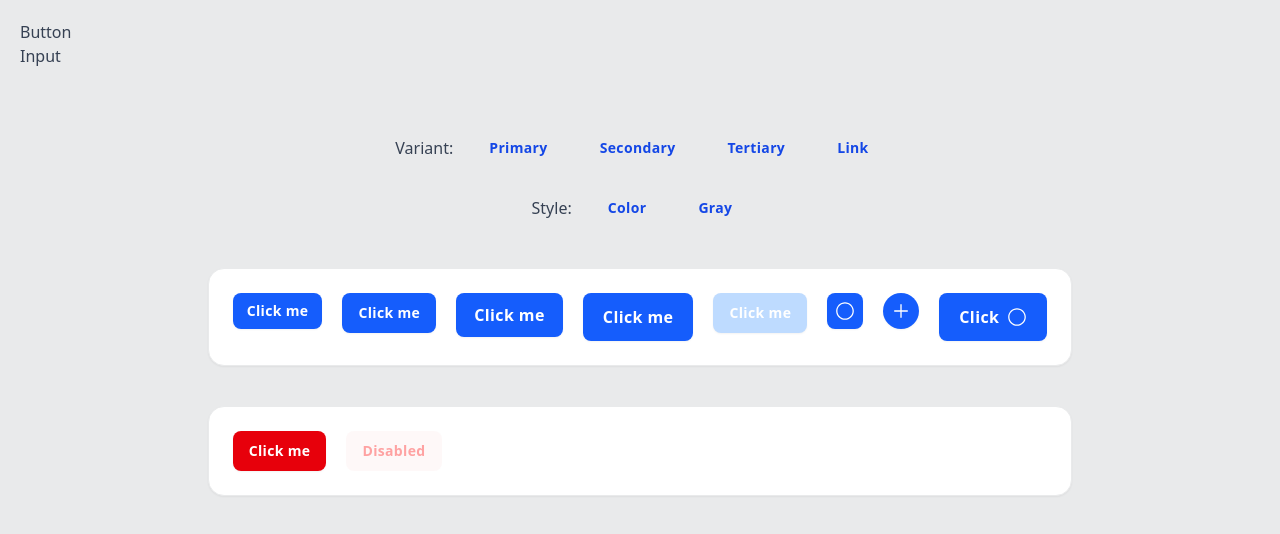
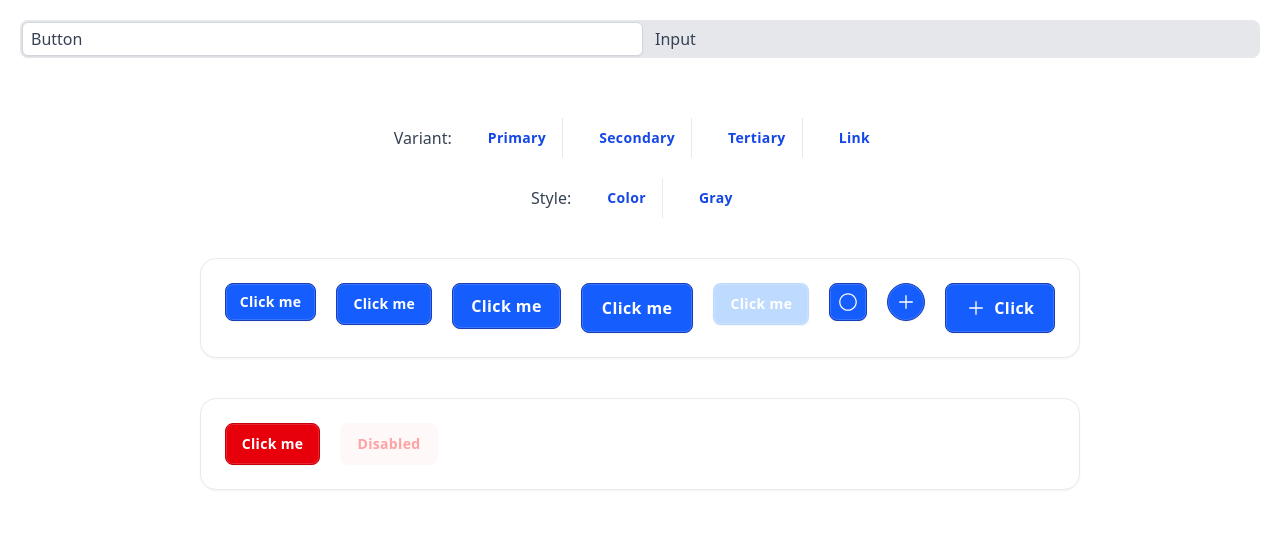
Before and after one commit to sonph63195/commerce, a Next.js app: page /en/dev/button in a window 1280 px wide. Shown: the top 534 px of the page. Built offline with nearby package versions, Linux system fonts and the light colour scheme.

Commit message:
feat: Enhance DevButtonPage layout and styles; update button variants and remove unused ButtonLink stories

```diff
--- a/src/app/[lng]/dev/button/page.tsx
+++ b/src/app/[lng]/dev/button/page.tsx
@@ -20,7 +20,7 @@ export default function DevButtonPage({ searchParams }: IDevButtonPageProps) {
 				<div className="flex flex-col gap-5">
 					<div className="flex gap-5 justify-center items-center">
 						<h3>Variant:</h3>
-						<ul className="flex gap-5">
+						<ul className="flex gap-5 divide-x-1 divide-divider">
 							<li>
 								<ButtonLink
 									variant="link"
@@ -81,7 +81,7 @@ export default function DevButtonPage({ searchParams }: IDevButtonPageProps) {
 					</div>
 					<div className="flex gap-5 justify-center items-center">
 						<h3>Style:</h3>
-						<ul className="flex gap-5">
+						<ul className="flex gap-5 divide-x-1 divide-divider">
 							<li>
 								<ButtonLink
 									variant="link"
@@ -174,8 +174,8 @@ export default function DevButtonPage({ searchParams }: IDevButtonPageProps) {
 							variant={variant}
 							buttonStyle={style}
 							size="xl"
-							iconPosition={"trailing"}
-							iconContent={<CircleIcon width={20} height={20} />}
+							iconPosition={"leading"}
+							iconContent={<PlusIcon width={20} height={20} />}
 						>
 							Click
 						</Button>
--- /dev/null
+++ b/src/app/[lng]/dev/input/page.tsx
@@ -0,0 +1,3 @@
+export default function DevInputPage() {
+	return <></>;
+}
--- a/src/app/[lng]/dev/layout.tsx
+++ b/src/app/[lng]/dev/layout.tsx
@@ -4,12 +4,12 @@ import type { PropsWithChildren } from "react";
 export default function DevLayout({ children }: PropsWithChildren) {
 	return (
 		<div className="m-5 flex flex-col gap-5">
-			<nav>
-				<ul className="">
-					<li>
+			<nav className="">
+				<ul className="flex w-full gap-3 items-center justify-evenly p-0.5 rounded-lg bg-gray-200">
+					<li className="flex-1 bg-white  rounded-md py-1 px-2 shadow-xs border border-border">
 						<Link href="/dev/button">Button</Link>
 					</li>
-					<li>
+					<li className="flex-1">
 						<Link href="/dev/input">Input</Link>
 					</li>
 				</ul>
--- a/src/app/[lng]/globals.css
+++ b/src/app/[lng]/globals.css
@@ -17,7 +17,7 @@
 	--color-accent: #f5a623;
 	--color-accent-foreground: #ffffff;
 
-	--color-background: #E9EAEB;
+	--color-background: #FFFFFF;
 	--color-foreground: var(--color-gray-700);
 	--color-success: #12b76a;
 	--color-success-foreground: #ffffff;
@@ -37,6 +37,7 @@
 	--shadow-xs-focused-primary: 0 1px 2px hsl(218deg 29% 5% / 5%), 0 0 0 4px var(--color-primary-shadow);
 	--shadow-xs-focused-secondary: 0 1px 2px hsl(218deg 29% 5% / 5%), 0 0 0 4px var(--color-secondary-shadow);
 	--shadow-xs-focused-error: 0 1px 2px hsl(218deg 29% 5% / 5%), 0 0 0 4px var(--color-red-100);
+	--shadow-xs-inset: inset 0 0 0 1px hsl(0deg 0% 100% / 15%), 0 1px 2px hsl(218deg 29% 5% / 5%);
 }
 
 @layer base {
--- a/src/components/atoms/button/index.tsx
+++ b/src/components/atoms/button/index.tsx
@@ -38,7 +38,7 @@ export const buttonVariants = cva(
 				buttonStyle: ["color", "gray"],
 				destructive: false,
 				class:
-					"bg-primary text-primary-foreground hover:bg-primary-hover focus:shadow-xs-focused-primary disabled:bg-primary-disabled",
+					"bg-primary text-primary-foreground border border-blue-800 hover:bg-primary-hover focus:shadow-xs-focused-primary disabled:border-transparent disabled:bg-primary-disabled shadow-xs-inset",
 			},
 			{
 				variant: "secondary",
@@ -122,7 +122,7 @@ export const buttonVariants = cva(
 				buttonStyle: ["color", "gray"],
 				variant: "primary",
 				class:
-					"bg-destructive hover:bg-red-700 text-destructive-foreground focus:shadow-xs-focused-error disabled:bg-red-50/50 disabled:text-red-300 disabled:shadow-none",
+					"bg-destructive hover:bg-red-700 text-destructive-foreground focus:shadow-xs-focused-error disabled:bg-red-50/50 disabled:text-red-300 disabled:shadow-none shadow-xs-inset border border-red-700 disabled:border-transparent",
 			},
 			{
 				destructive: true,
@@ -182,7 +182,7 @@ export default function Button({
 			)}
 			{...props}
 		>
-			{iconContent}
+			{typeof iconContent === "string" ? <span>{iconContent}</span> : iconContent}
 			{iconPosition !== true && children}
 		</button>
 	);
```
Also changed, not shown: 1 other file (tests, documents, lock files or other folders).
